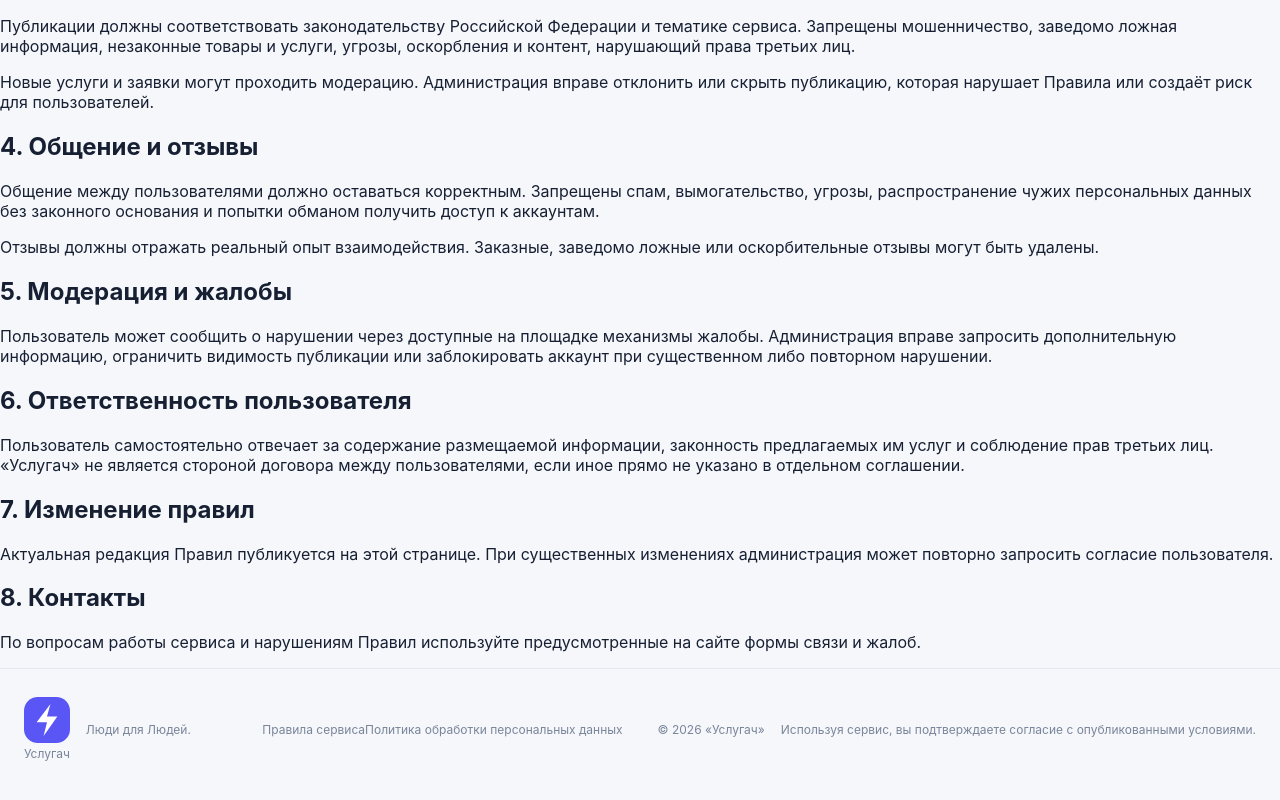
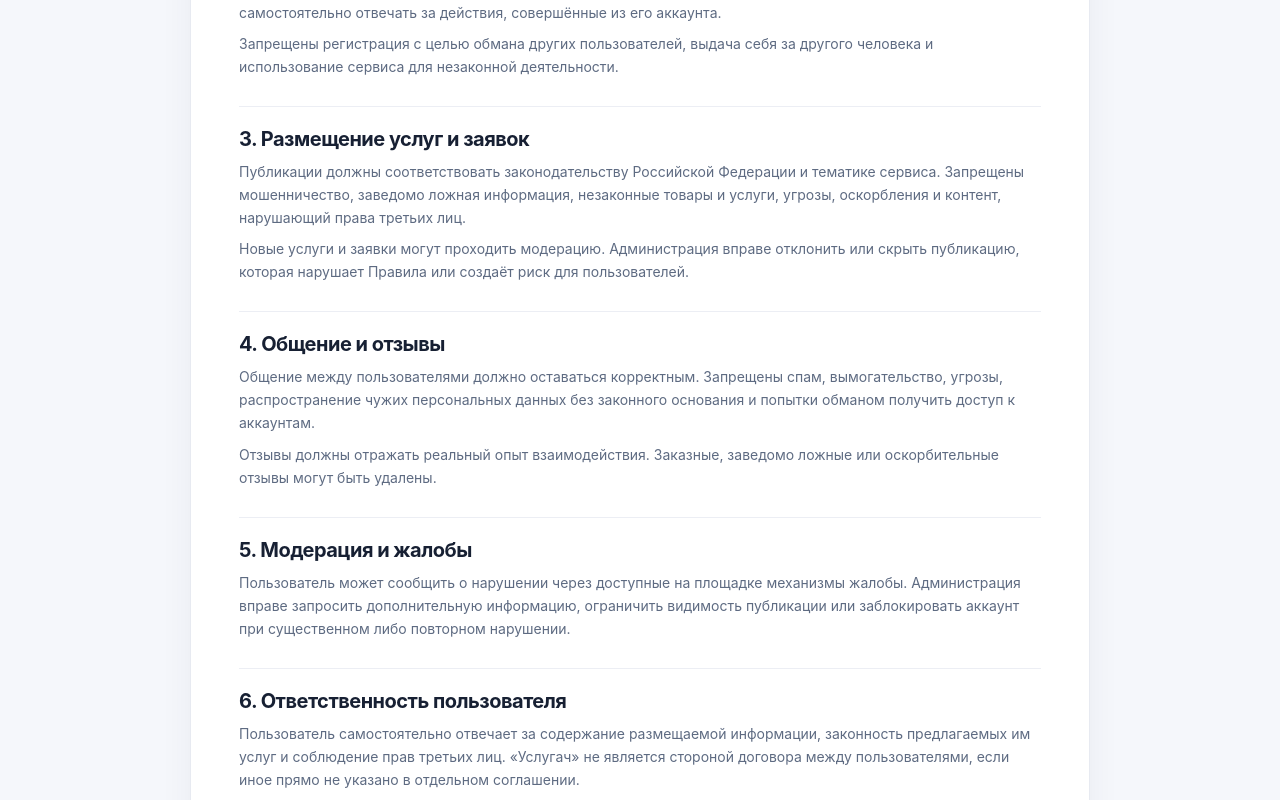
Before and after one commit to ninja-pc/Uslugach, a Next.js app: page /terms in a window 1280 px wide. Shown: the part 540-1340 px from the top of the page. Built offline with nearby package versions, Linux system fonts and the light colour scheme; no server answers.

Commit message:
Style legal pages and consent banner

```diff
--- a/app/globals.css
+++ b/app/globals.css
@@ -201,3 +201,12 @@ html{background:var(--bg)}body{background:radial-gradient(circle at 8% 0,rgba(13
 .notification-copy{min-width:0;flex:1}.notification-copy strong{display:block}.notification-copy p{margin:5px 0;color:var(--muted,#6d7485);overflow-wrap:anywhere}.notification-copy small{color:var(--muted,#6d7485)}
 .notification-dot{width:9px;height:9px;border-radius:50%;background:#5d4df4;flex:0 0 auto}
 @media(max-width:600px){.notifications-head{align-items:start;flex-direction:column}.notifications-head .secondary-btn{width:100%}.notifications-page{padding-bottom:40px}}
+
+
+/* Legal layer */
+.modern-footer{width:min(1280px,calc(100% - 48px));margin:24px auto 30px;padding:28px 30px;border-top:1px solid #e4e7ef;background:rgba(255,255,255,.78);border-radius:24px;color:#667188}
+.footer-main{display:flex;align-items:center;justify-content:space-between;gap:20px}.footer-brand{display:flex;align-items:center;gap:9px;font-weight:850;color:#1d2942}.footer-brand img{width:30px;height:30px}.footer-main p{margin:0;font-size:12px}.footer-links{display:flex;gap:20px;flex-wrap:wrap;margin:20px 0 16px;font-size:12px}.footer-links a{color:#5551f5}.footer-links a:hover{text-decoration:underline}.footer-bottom{display:flex;justify-content:space-between;gap:18px;padding-top:14px;border-top:1px solid #eceef4;font-size:10px;color:#8a94a8}
+.legal-consent-backdrop{position:fixed;inset:0;z-index:1000;background:rgba(20,28,49,.48);backdrop-filter:blur(8px);display:grid;place-items:center;padding:18px}.legal-consent{width:min(560px,100%);background:#fff;border:1px solid #e7eaf2;border-radius:26px;padding:28px;box-shadow:0 30px 90px rgba(18,26,48,.25)}.legal-consent h2{font-size:28px;line-height:1.05;letter-spacing:-.04em;margin:9px 0 10px}.legal-consent>p{color:#68758c;font-size:13px;line-height:1.55;margin:0 0 18px}.legal-check{display:flex;align-items:flex-start;gap:10px;padding:11px 12px;margin-top:8px;border:1px solid #e6e9f1;border-radius:14px;background:#fafbfe;color:#4f5c73;font-size:12px;line-height:1.45;cursor:pointer}.legal-check input{width:17px;height:17px;flex:0 0 auto;margin-top:1px;accent-color:#5a55f5}.legal-check a{color:#514cf0;text-decoration:underline}.legal-consent .button{margin-top:16px}.legal-consent .button:disabled,.form-card .button:disabled{opacity:.45;cursor:not-allowed;box-shadow:none}.legal-consent small{display:block;margin-top:11px;text-align:center;color:#9aa3b2;font-size:10px;line-height:1.4}
+.legal-register-checks{margin:4px 0 13px}.legal-register-checks .legal-check{background:#fbfcff}
+.legal-page{padding:40px 20px 30px;min-height:60vh}.legal-shell{width:min(900px,100%);margin:auto;background:#fff;border:1px solid #e7eaf1;border-radius:28px;padding:42px 48px;box-shadow:0 12px 35px rgba(35,43,74,.05)}.legal-shell h1{font-size:clamp(34px,5vw,52px);line-height:.98;letter-spacing:-.055em;margin:10px 0}.legal-updated{color:#929bad;font-size:11px;margin:0 0 34px}.legal-shell section{padding:20px 0;border-top:1px solid #eceef4}.legal-shell h2{font-size:20px;letter-spacing:-.025em;margin:0 0 9px}.legal-shell p{color:#5e6b82;font-size:14px;line-height:1.65;margin:8px 0}
+@media(max-width:760px){.modern-footer{width:calc(100% - 28px);padding:23px 20px}.footer-main{align-items:flex-start;flex-direction:column}.footer-links{gap:12px;flex-direction:column}.footer-bottom{flex-direction:column}.legal-shell{padding:28px 22px;border-radius:22px}.legal-page{padding:20px 14px}.legal-consent{padding:23px;border-radius:22px}.legal-consent h2{font-size:25px}}
```
